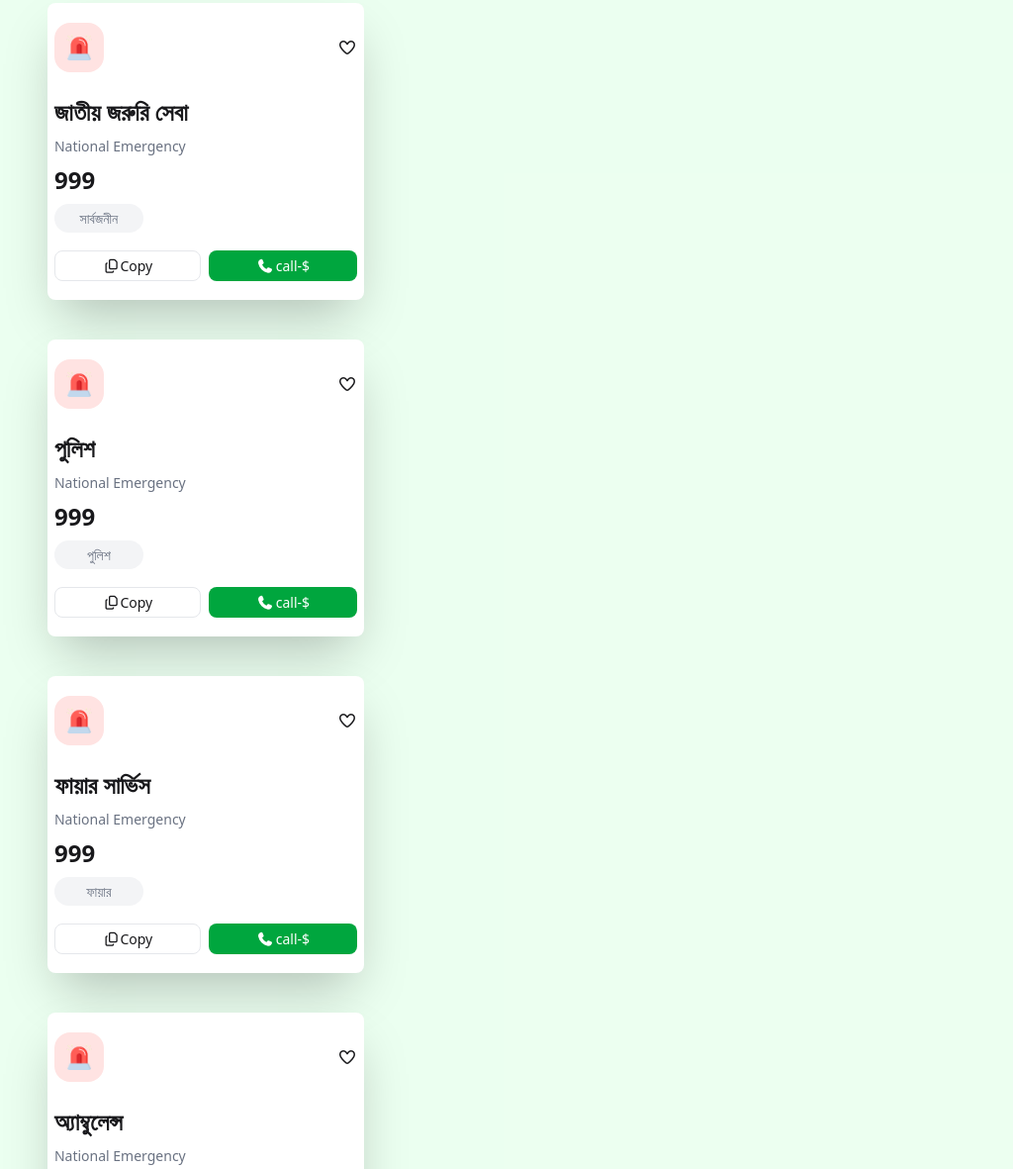
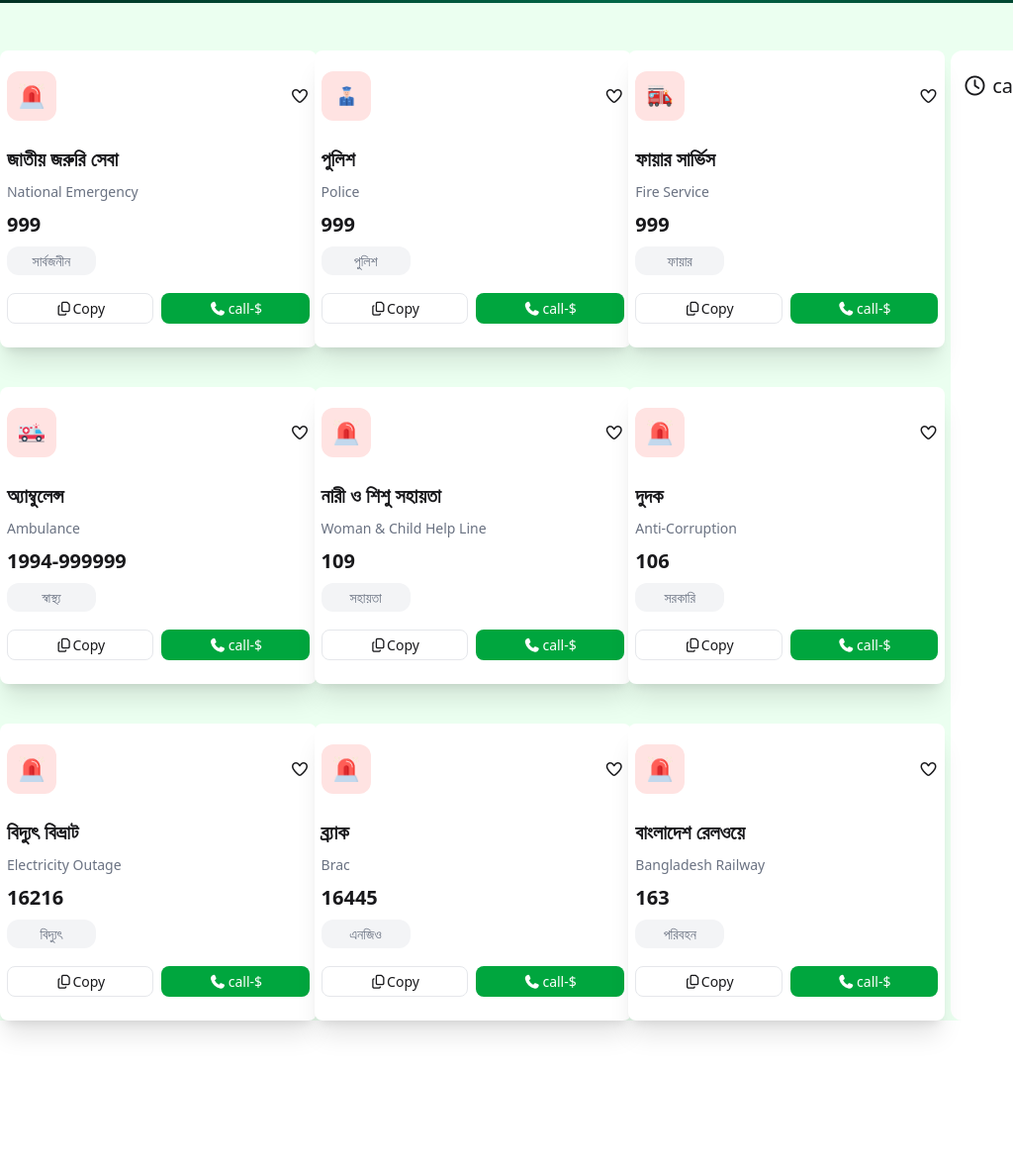
Before and after one commit to ALA22min22/emargency-hotline-vs, a plain HTML site: page index.html in a window 1280 px wide. Shown: the part 334-1515 px from the top of the page at 99% size, without its empty margins (0-1024 px from the left). After the commit the page ends 1413 px from the top, so only its background shows below. Drawn offline with nearby package versions, Linux system fonts and the light colour scheme.

Commit message:
recreate the responsive part cauze this part is very hard for me and its a borring option and some HTML element updated

```diff
--- a/index.html
+++ b/index.html
@@ -10,15 +10,15 @@
 <!-- font awesome CDN -->
  <link rel="stylesheet" href="https://cdnjs.cloudflare.com/ajax/libs/font-awesome/7.0.0/css/all.min.css" integrity="sha512-DxV+EoADOkOygM4IR9yXP8Sb2qwgidEmeqAEmDKIOfPRQZOWbXCzLC6vjbZyy0vPisbH2SyW27+ddLVCN+OMzQ==" crossorigin="anonymous" referrerpolicy="no-referrer" />
 </head>
-<body class="bg-[#41ff6b1a] ">        <!-- 2xl:, AND sm:, is the responsive part -->
-    <header class="max-w-[1420px] mx-auto grid grid-cols-1 2xl:grid-cols-1 ">
-        <div class="flex justify-between items-center 2xl:p-6 bg-white">
-             <div class="flex gap-2 2xl:ml-3 items-center ">
+<body class="bg-[#41ff6b1a] ">        <!-- xl:, AND sm:, is the responsive part -->
+    <header class="max-w-[1420px] mx-auto grid grid-cols-1 xl:grid-cols-1 ">
+        <div class="flex justify-between items-center xl:p-6 bg-white">
+             <div class="flex gap-2 xl:ml-3 items-center ">
         <img src="./assets/logo.png" class="w-[50px] h-[50px]" alt="" >
         <h1 class="font-extrabold text-[#006747]">Emergency <br> Service</h1>
     </div>
 
-        <div class="flex gap-4 items-center 2xl:mr-3">
+        <div class="flex gap-0.5 xl:gap-4 items-center xl:mr-3">
              <div  class="flex items-center gap-2.5 px-4 py-1 rounded-4xl bg-[#41ff6b1a] ">
                 <span  id="heart-count" class="  font-bold">0</span>
                 <img src="./assets/heart.png" class="w-[25px] h-[25px]" alt="">
@@ -43,25 +43,25 @@
     </header>
     <main class="max-w-[1350px] mx-auto my-12">
         <!-- card section -->
-         <div class="father flex flex-col 2xl:flex-row gap-12 ">
+         <div class="father flex flex-col xl:flex-row gap-12 ">
 
-            <div class="grid grid-cols-1 2xl:grid-cols-3 gap-10 ml-12 2xl:ml-0">
-            <div class="card bg-base-100 w-[320px] h-[300px] shadow-2xl grid justify-center  ">
+            <div class="grid grid-cols-1 xl:grid-cols-3 gap-10 ml-4 xl:ml-0">
+            <div class="card bg-base-100 w-[320px] h-[300px] shadow-xl grid justify-center  ">
 
    <div class="flex justify-between items-center mx-6 mt-5 ">
      <img
       src="./assets/emergency.png"
-      alt="" class="w-[50px] h-[50px] bg-[#ffe3e2] p-3 rounded-2xl " />
+      alt="" class="w-[50px] h-[50px] bg-[#ffe3e2] p-3 rounded-xl " />
 
           <span id="heart-1" ><i class="    fa-regular fa-heart"></i></span>
 
    </div>
 
   <div class="card-body">
-    <h2 id="service-1" class="card-title text-2xl font-bold">জাতীয় জরুরি সেবা</h2>
+    <h2 id="service-1" class="card-title text-xl font-bold">জাতীয় জরুরি সেবা</h2>
     <p class="text-gray-500">National Emergency</p>
-    <h3 id="number-1" class=" copy-text  text-2xl font-bold">999</h3>
-    <button class=" bg-gray-100 text-gray-500 w-[90px] py-1 rounded-2xl ">সার্বজনীন</button>
+    <h3 id="number-1" class=" copy-text  text-xl font-bold">999</h3>
+    <button class=" bg-gray-100 text-gray-500 w-[90px] py-1 rounded-xl ">সার্বজনীন</button>
     <div class=" flex gap-2 mt-2.5">
         <button onclick="copyText('number-1')" class="border-1 border-gray-200 px-12 py-1 rounded-lg flex items-center"><i class="fa-regular fa-copy"></i> Copy</button>
         <button id="call-1" class=" px-12 py-1 rounded-lg bg-[#00A63E] text-white flex items-center gap-0.5"><i class="fa-solid fa-phone"></i>  call-$</button>
@@ -70,22 +70,22 @@
 </div>
 
          <div>
-            <div class="card bg-base-100 w-[320px] h-[300px] shadow-2xl grid justify-center  ">
+            <div class="card bg-base-100 w-[320px] h-[300px] shadow-xl grid justify-center  ">
 
    <div class="flex justify-between items-center mx-6 mt-5 ">
      <img
-      src="./assets/emergency.png"
-      alt="" class="w-[50px] h-[50px] bg-[#ffe3e2] p-3 rounded-2xl " />
+      src="./assets/police.png"
+      alt="" class="w-[50px] h-[50px] bg-[#ffe3e2] p-3 rounded-xl " />
 
           <span id="heart-2"><i class="   fa-regular fa-heart"></i></span>
 
    </div>
 
   <div class="card-body">
-    <h2 id="service-2" class="card-title text-2xl font-bold">পুলিশ</h2>
-    <p class="text-gray-500">National Emergency</p>
-    <h3 id="number-2" class=" copy-text text-2xl font-bold">999</h3>
-    <button class=" bg-gray-100 text-gray-500 w-[90px] py-1 rounded-2xl ">পুলিশ</button>
+    <h2 id="service-2" class="card-title text-xl font-bold">পুলিশ</h2>
+    <p class="text-gray-500">Police</p>
+    <h3 id="number-2" class=" copy-text text-xl font-bold">999</h3>
+    <button class=" bg-gray-100 text-gray-500 w-[90px] py-1 rounded-xl ">পুলিশ</button>
     <div class=" flex gap-2 mt-2.5">
         <button onclick="copyText('number-2')" class="border-1 border-gray-200 px-12 py-1 rounded-lg flex items-center"><i class="fa-regular fa-copy"></i> Copy</button>
         <button id="call-2" class=" px-12 py-1 rounded-lg bg-[#00A63E] text-white flex items-center gap-0.5"><i class="fa-solid fa-phone"></i>  call-$</button>
@@ -94,22 +94,22 @@
 </div>
          </div>
          <div>
-            <div class="card bg-base-100 w-[320px] h-[300px] shadow-2xl grid justify-center  ">
+            <div class="card bg-base-100 w-[320px] h-[300px] shadow-xl grid justify-center  ">
 
    <div class="flex justify-between items-center mx-6 mt-5 ">
      <img
-      src="./assets/emergency.png"
-      alt="" class="w-[50px] h-[50px] bg-[#ffe3e2] p-3 rounded-2xl " />
+      src="./assets/fire-service.png"
+      alt="" class="w-[50px] h-[50px] bg-[#ffe3e2] p-3 rounded-xl " />
 
           <span id="heart-3"><i class="  fa-regular fa-heart"></i></span>
 
    </div>
 
   <div class="card-body">
-    <h2 id="service-3" class="card-title text-2xl font-bold">ফায়ার সার্ভিস</h2>
-    <p class="text-gray-500">National Emergency</p>
-    <h3  id="number-3" class=" copy-text text-2xl font-bold">999</h3>
-    <button class=" bg-gray-100 text-gray-500 w-[90px] py-1 rounded-2xl ">ফায়ার</button>
+    <h2 id="service-3" class="card-title text-xl font-bold">ফায়ার সার্ভিস</h2>
+    <p class="text-gray-500">Fire Service</p>
+    <h3  id="number-3" class=" copy-text text-xl font-bold">999</h3>
+    <button class=" bg-gray-100 text-gray-500 w-[90px] py-1 rounded-xl ">ফায়ার</button>
     <div class=" flex gap-2 mt-2.5">
         <button onclick="copyText('number-3')" class="border-1 border-gray-200 px-12 py-1 rounded-lg flex items-center"><i class="fa-regular fa-copy"></i> Copy</button>
         <button id="call-3" class=" px-12 py-1 rounded-lg bg-[#00A63E] text-white flex items-center gap-0.5"><i class="fa-solid fa-phone"></i>  call-$</button>
@@ -118,22 +118,22 @@
 </div>
          </div>
          <div>
-            <div class="card bg-base-100 w-[320px] h-[300px] shadow-2xl grid justify-center  ">
+            <div class="card bg-base-100 w-[320px] h-[300px] shadow-xl grid justify-center  ">
 
    <div class="flex justify-between items-center mx-6 mt-5 ">
      <img
-      src="./assets/emergency.png"
-      alt="" class="w-[50px] h-[50px] bg-[#ffe3e2] p-3 rounded-2xl " />
+      src="./assets/ambulance.png"
+      alt="" class="w-[50px] h-[50px] bg-[#ffe3e2] p-3 rounded-xl " />
 
           <span id="heart-4"><i class="  fa-regular fa-heart"></i></span>
 
    </div>
 
   <div class="card-body">
-    <h2 id="service-4" class="card-title text-2xl font-bold">অ্যাম্বুলেন্স</h2>
-    <p class="text-gray-500">National Emergency</p>
-    <h3 id="number-4" class=" copy-text  text-2xl font-bold">1994-999999</h3>
-    <button class=" bg-gray-100 text-gray-500 w-[90px] py-1 rounded-2xl ">স্বাস্থ্য</button>
+    <h2 id="service-4" class="card-title text-xl font-bold">অ্যাম্বুলেন্স</h2>
+    <p class="text-gray-500">Ambulance</p>
+    <h3 id="number-4" class=" copy-text  text-xl font-bold">1994-999999</h3>
+    <button class=" bg-gray-100 text-gray-500 w-[90px] py-1 rounded-xl ">স্বাস্থ্য</button>
     <div class=" flex gap-2 mt-2.5">
         <button onclick="copyText('number-4')" class="border-1 border-gray-200 px-12 py-1 rounded-lg flex items-center"><i class="fa-regular fa-copy"></i> Copy</button>
         <button id="call-4" class=" px-12 py-1 rounded-lg bg-[#00A63E] text-white flex items-center gap-0.5"><i class="fa-solid fa-phone"></i>  call-$</button>
@@ -142,22 +142,22 @@
 </div>
          </div>
          <div>
-            <div class="card bg-base-100 w-[320px] h-[300px] shadow-2xl grid justify-center  ">
+            <div class="card bg-base-100 w-[320px] h-[300px] shadow-xl grid justify-center  ">
 
    <div class="flex justify-between items-center mx-6 mt-5 ">
      <img
       src="./assets/emergency.png"
-      alt="" class="w-[50px] h-[50px] bg-[#ffe3e2] p-3 rounded-2xl " />
+      alt="" class="w-[50px] h-[50px] bg-[#ffe3e2] p-3 rounded-xl " />
 
           <span id="heart-5"><i class="  fa-regular fa-heart"></i></span>
 
    </div>
 
   <div class="card-body">
-    <h2 id="service-5" class="card-title text-2xl font-bold">নারী ও শিশু সহায়তা</h2>
-    <p class="text-gray-500">National Emergency</p>
-    <h3 id="number-5" class=" copy-text  text-2xl font-bold">109</h3>
-    <button class=" bg-gray-100 text-gray-500 w-[90px] py-1 rounded-2xl ">সহায়তা</button>
+    <h2 id="service-5" class="card-title text-xl font-bold">নারী ও শিশু সহায়তা</h2>
+    <p class="text-gray-500">Woman & Child Help Line</p>
+    <h3 id="number-5" class=" copy-text  text-xl font-bold">109</h3>
+    <button class=" bg-gray-100 text-gray-500 w-[90px] py-1 rounded-xl ">সহায়তা</button>
     <div class=" flex gap-2 mt-2.5">
         <button onclick="copyText('number-5')" class="border-1 border-gray-200 px-12 py-1 rounded-lg flex items-center"><i class="fa-regular fa-copy"></i> Copy</button>
         <button id="call-5" class=" px-12 py-1 rounded-lg bg-[#00A63E] text-white flex items-center gap-0.5"><i class="fa-solid fa-phone"></i>  call-$</button>
@@ -166,22 +166,22 @@
 </div>
          </div>
          <div>
-            <div class="card bg-base-100 w-[320px] h-[300px] shadow-2xl grid justify-center  ">
+            <div class="card bg-base-100 w-[320px] h-[300px] shadow-xl grid justify-center  ">
 
    <div class="flex justify-between items-center mx-6 mt-5 ">
      <img
       src="./assets/emergency.png"
-      alt="" class="w-[50px] h-[50px] bg-[#ffe3e2] p-3 rounded-2xl " />
+      alt="" class="w-[50px] h-[50px] bg-[#ffe3e2] p-3 rounded-xl " />
 
           <span id="heart-6"><i class="  fa-regular fa-heart"></i></span>
 
    </div>
 
   <div class="card-body">
-    <h2 id="service-6" class="card-title text-2xl font-bold">দুদক</h2>
-    <p class="text-gray-500">National Emergency</p>
-    <h3 id="number-6" class=" copy-text  text-2xl font-bold">106</h3>
-    <button class=" bg-gray-100 text-gray-500 w-[90px] py-1 rounded-2xl ">সরকারি</button>
+    <h2 id="service-6" class="card-title text-xl font-bold">দুদক</h2>
+    <p class="text-gray-500">Anti-Corruption</p>
+    <h3 id="number-6" class=" copy-text  text-xl font-bold">106</h3>
+    <button class=" bg-gray-100 text-gray-500 w-[90px] py-1 rounded-xl ">সরকারি</button>
     <div class=" flex gap-2 mt-2.5">
         <button onclick="copyText('number-6')" class="border-1 border-gray-200 px-12 py-1 rounded-lg flex items-center"><i class="fa-regular fa-copy"></i> Copy</button>
         <button id="call-6" class=" px-12 py-1 rounded-lg bg-[#00A63E] text-white flex items-center gap-0.5"><i class="fa-solid fa-phone"></i>  call-$</button>
@@ -190,22 +190,22 @@
 </div>
          </div>
          <div>
-            <div class="card bg-base-100 w-[320px] h-[300px] shadow-2xl grid justify-center  ">
+            <div class="card bg-base-100 w-[320px] h-[300px] shadow-xl grid justify-center  ">
 
    <div class="flex justify-between items-center mx-6 mt-5 ">
      <img
       src="./assets/emergency.png"
-      alt="" class="w-[50px] h-[50px] bg-[#ffe3e2] p-3 rounded-2xl " />
+      alt="" class="w-[50px] h-[50px] bg-[#ffe3e2] p-3 rounded-xl " />
 
           <span id="heart-7"><i class="  fa-regular fa-heart"></i></span>
 
    </div>
 
   <div class="card-body">
-    <h2 id="service-7" class="card-title text-2xl font-bold">বিদ্যুৎ বিভ্রাট</h2>
-    <p class="text-gray-500">National Emergency</p>
-    <h3 id="number-7" class=" copy-text  text-2xl font-bold">16216</h3>
-    <button class=" bg-gray-100 text-gray-500 w-[90px] py-1 rounded-2xl ">বিদ্যুৎ</button>
+    <h2 id="service-7" class="card-title text-xl font-bold">বিদ্যুৎ বিভ্রাট</h2>
+    <p class="text-gray-500">Electricity Outage</p>
+    <h3 id="number-7" class=" copy-text  text-xl font-bold">16216</h3>
+    <button class=" bg-gray-100 text-gray-500 w-[90px] py-1 rounded-xl ">বিদ্যুৎ</button>
     <div class=" flex gap-2 mt-2.5">
         <button onclick="copyText('number-7')" class="border-1 border-gray-200 px-12 py-1 rounded-lg flex items-center"><i class="fa-regular fa-copy"></i> Copy</button>
         <button id="call-7" class=" px-12 py-1 rounded-lg bg-[#00A63E] text-white flex items-center gap-0.5"><i class="fa-solid fa-phone"></i>  call-$</button>
@@ -214,22 +214,22 @@
 </div>
          </div>
          <div>
-            <div class="card bg-base-100 w-[320px] h-[300px] shadow-2xl grid justify-center  ">
+            <div class="card bg-base-100 w-[320px] h-[300px] shadow-xl grid justify-center  ">
 
    <div class="flex justify-between items-center mx-6 mt-5 ">
      <img
       src="./assets/emergency.png"
-      alt="" class="w-[50px] h-[50px] bg-[#ffe3e2] p-3 rounded-2xl " />
+      alt="" class="w-[50px] h-[50px] bg-[#ffe3e2] p-3 rounded-xl " />
 
           <span id="heart-8"><i class=" heart  fa-regular fa-heart"></i></span>
 
    </div>
 
   <div class="card-body">
-    <h2 id="service-8" class="card-title text-2xl font-bold">ব্র্যাক</h2>
-    <p class="text-gray-500">National Emergency</p>
-    <h3 id="number-8" class=" copy-text  text-2xl font-bold">16445</h3>
-    <button class=" bg-gray-100 text-gray-500 w-[90px] py-1 rounded-2xl ">এনজিও</button>
+    <h2 id="service-8" class="card-title text-xl font-bold">ব্র্যাক</h2>
+    <p class="text-gray-500">Brac</p>
+    <h3 id="number-8" class=" copy-text  text-xl font-bold">16445</h3>
+    <button class=" bg-gray-100 text-gray-500 w-[90px] py-1 rounded-xl ">এনজিও</button>
     <div class=" flex gap-2 mt-2.5">
         <button onclick="copyText('number-8')" class="border-1 border-gray-200 px-12 py-1 rounded-lg flex items-center"><i class="fa-regular fa-copy"></i> Copy</button>
         <button id="call-8" class=" px-12 py-1 rounded-lg bg-[#00A63E] text-white flex items-center gap-0.5"><i class="fa-solid fa-phone"></i>  call-$</button>
@@ -238,22 +238,22 @@
 </div>
          </div>
 
-            <div class="card bg-base-100 w-[320px] h-[300px] shadow-2xl grid justify-center  ">
+            <div class="card bg-base-100 w-[320px] h-[300px] shadow-xl grid justify-center  ">
 
    <div class="flex justify-between items-center mx-6 mt-5 ">
      <img
       src="./assets/emergency.png"
-      alt="" class="w-[50px] h-[50px] bg-[#ffe3e2] p-3 rounded-2xl " />
+      alt="" class="w-[50px] h-[50px] bg-[#ffe3e2] p-3 rounded-xl " />
 
           <span id="heart-9"><i class=" fa-regular fa-heart"></i></span>
 
    </div>
 
   <div class="card-body">
-    <h2 id="service-9" class="card-title text-2xl font-bold">বাংলাদেশ রেলওয়ে</h2>
-    <p class="text-gray-500">National Emergency</p>
-    <h3 id="number-9" class=" copy-text  text-2xl font-bold">163</h3>
-    <button class=" bg-gray-100 text-gray-500 w-[90px] py-1 rounded-2xl ">পরিবহন</button>
+    <h2 id="service-9" class="card-title text-xl font-bold">বাংলাদেশ রেলওয়ে</h2>
+    <p class="text-gray-500">Bangladesh Railway</p>
+    <h3 id="number-9" class=" copy-text  text-xl font-bold">163</h3>
+    <button class=" bg-gray-100 text-gray-500 w-[90px] py-1 rounded-xl ">পরিবহন</button>
     <div class=" flex gap-2 mt-2.5">
         <button onclick="copyText('9')" class="border-1 border-gray-200 px-12 py-1 rounded-lg flex items-center"><i class="fa-regular fa-copy"></i> Copy</button>
         <button id="call-9" class=" px-12 py-1 rounded-lg bg-[#00A63E] text-white flex items-center gap-0.5"><i class="fa-solid fa-phone"></i>  call-$</button>
@@ -262,7 +262,7 @@
 </div>
          </div>
          <!-- row -->
-         <div class=" w-[360px] min-h-[300px] bg-white rounded-xl p-3 ml-7 2xl:ml-0">
+         <div class=" min-w-[100px] xl:w-[360px] min-h-[300px] bg-white rounded-xl p-3 ">
               <div class="banner flex justify-between items-center">
                     <h2 class="text-[20px] font-medium"><i class="fa-regular fa-clock"></i> call-$ History</h2>
                     <button id="clear" class=" px-8 py-3 rounded-3xl bg-[#00A63E] text-white">Clear</button>
@@ -284,6 +284,3 @@
      <script src="./js/dom.js"></script>
 </body>
 </html>
-
-
-    <!-- Java Script SRC -->
```
